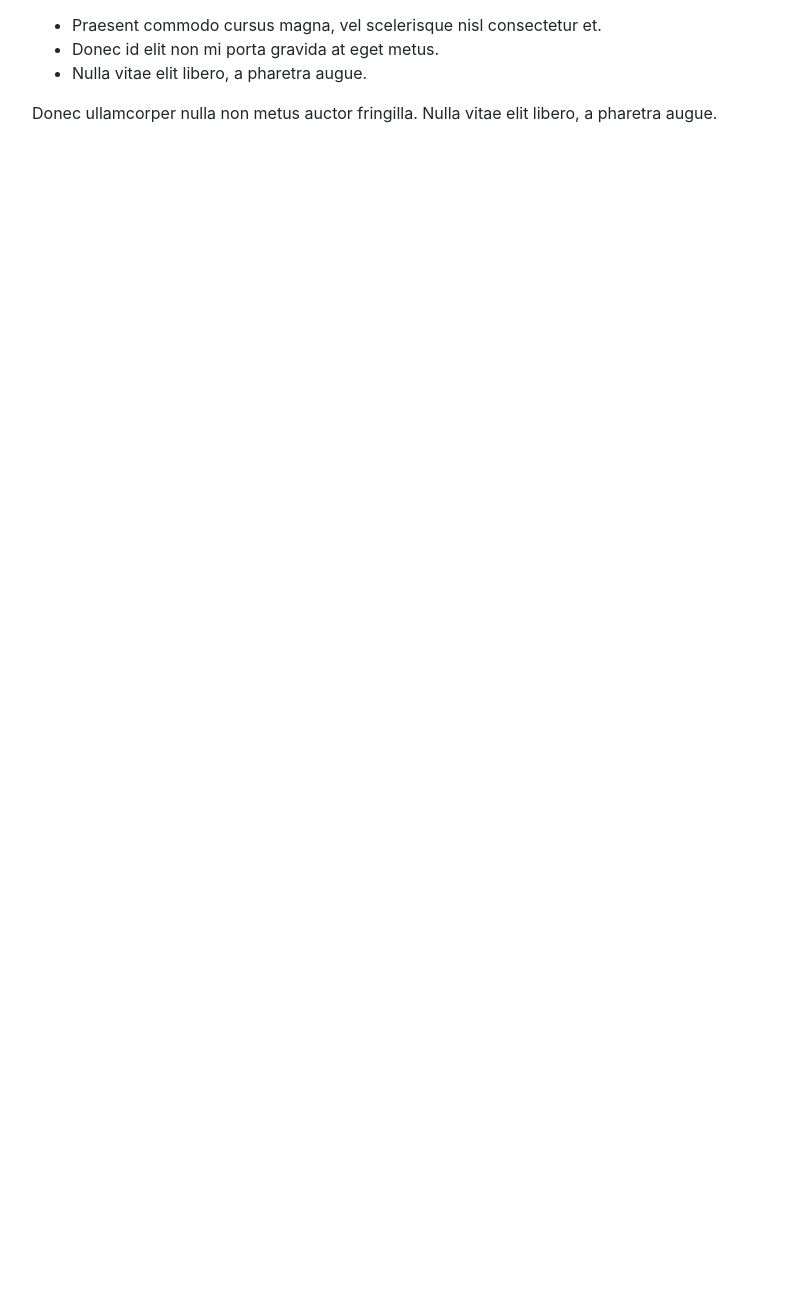
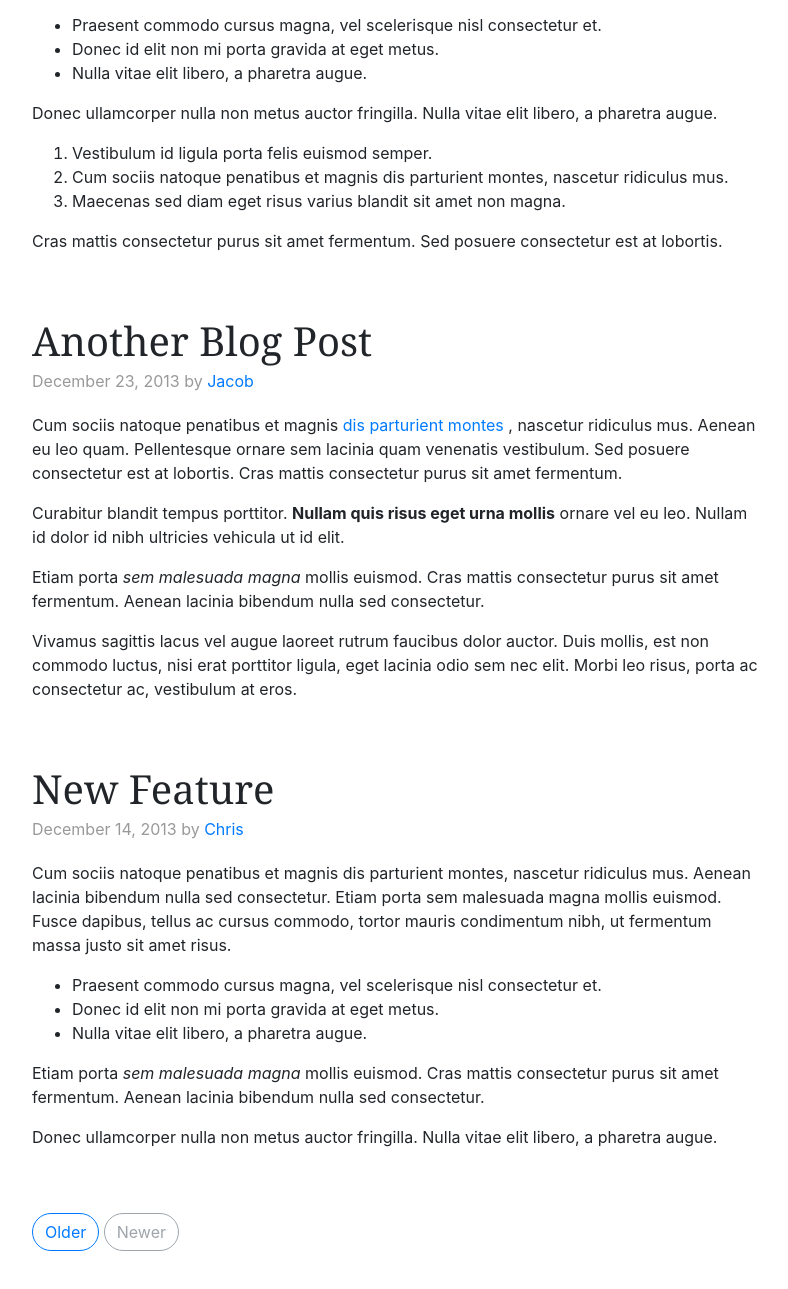
Before and after one commit to kimanicharles911/christian-blog, a plain HTML site: page index.html in a window 1280 px wide. Shown: the part 1718-3007 px from the top of the page, without its empty margins (53-841 px from the left). Before the commit the page ends 1907 px from the top, so only its background shows below. Drawn offline with Linux system fonts and the light colour scheme.

Commit message:
completed dummy home-page

```diff
--- a/css/cblog.css
+++ b/css/cblog.css
@@ -12,7 +12,9 @@ div{
   display: block;
 }
 a:-webkit-any-link{
+  color: webkit-link;
   cursor: pointer;
+  text-decoration: underline;
 }
 p{
   display: block;
@@ -85,3 +87,26 @@ li{
   display: list-item;
   text-align: -webkit-match-parent;
 }
+ol{
+  display: block;
+  list-style-type: decimal;
+  margin-block-start: 1em;
+  margin-block-end: 1em;
+  margin-inline-start: 0px;
+  margin-inline-end: 0px;
+  padding-inline-start: 40px;
+}
+nav{
+  display: block;
+}
+aside{
+  display: block;
+}
+h4{
+  display: block;
+  margin-block-start: 1.33em;
+  margin-block-end: 1.33em;
+  margin-inline-start: 0px;
+  margin-inline-end: 0px;
+  font-weight: bold;
+}
--- a/index.html
+++ b/index.html
@@ -166,9 +166,101 @@
               <li>Nulla vitae elit libero, a pharetra augue.</li>
             </ul>
             <p>Donec ullamcorper nulla non metus auctor fringilla. Nulla vitae elit libero, a pharetra augue.</p>
-
+            <ol>
+              <li>Vestibulum id ligula porta felis euismod semper.</li>
+              <li>Cum sociis natoque penatibus et magnis dis parturient montes, nascetur ridiculus mus.</li>
+              <li>Maecenas sed diam eget risus varius blandit sit amet non magna.</li>
+            </ol>
+            <p>Cras mattis consectetur purus sit amet fermentum. Sed posuere consectetur est at lobortis.</p>
           </div>
+          <div class="blog-post">
+            <h2 class="blog-post-title">Another Blog Post</h2>
+            <p class="blog-post-meta">
+              December 23, 2013 by
+              <a href="#">Jacob</a>
+            </p>
+            <p>
+              Cum sociis natoque penatibus et magnis
+              <a href="#">dis parturient montes</a>
+              , nascetur ridiculus mus. Aenean eu leo quam. Pellentesque ornare sem lacinia quam venenatis vestibulum. Sed posuere consectetur est at lobortis. Cras mattis consectetur purus sit amet fermentum.
+            </p>
+            <blockquote>
+              <p>
+                Curabitur blandit tempus porttitor.
+                <strong>Nullam quis risus eget urna mollis</strong>
+                ornare vel eu leo. Nullam id dolor id nibh ultricies vehicula ut id elit.
+              </p>
+            </blockquote>
+            <p>
+              Etiam porta
+              <em>sem malesuada magna</em>
+              mollis euismod. Cras mattis consectetur purus sit amet fermentum. Aenean lacinia bibendum nulla sed consectetur.
+            </p>
+            <p>
+              Vivamus sagittis lacus vel augue laoreet rutrum faucibus dolor auctor. Duis mollis, est non commodo luctus, nisi erat porttitor ligula, eget lacinia odio sem nec elit. Morbi leo risus, porta ac consectetur ac, vestibulum at eros.
+            </p>
+          </div>
+          <div class="blog-post">
+            <h2 class="blog-post-title">New Feature</h2>
+            <p class="blog-post-meta">
+              December 14, 2013 by
+              <a href="#">Chris</a>
+            </p>
+            <p>
+              Cum sociis natoque penatibus et magnis dis parturient montes, nascetur ridiculus mus. Aenean lacinia bibendum nulla sed consectetur. Etiam porta sem malesuada magna mollis euismod. Fusce dapibus, tellus ac cursus commodo, tortor mauris condimentum nibh, ut fermentum massa justo sit amet risus.
+            </p>
+            <ul>
+              <li>Praesent commodo cursus magna, vel scelerisque nisl consectetur et.</li>
+              <li>Donec id elit non mi porta gravida at eget metus.</li>
+              <li>Nulla vitae elit libero, a pharetra augue.</li>
+            </ul>
+            <p>
+              Etiam porta
+              <em>sem malesuada magna</em>
+              mollis euismod. Cras mattis consectetur purus sit amet fermentum. Aenean lacinia bibendum nulla sed consectetur.
+            </p>
+            <p>Donec ullamcorper nulla non metus auctor fringilla. Nulla vitae elit libero, a pharetra augue.</p>
+          </div>
+          <nav class="blog-pagination">
+            <a class="btn btn-outline-primary" href="#">Older</a>
+            <a class="btn btn-outline-secondary disabled" href="#" tabindex="-1" aria-disabled="true">Newer</a>
+          </nav>
         </div>
+        <aside class="col-md-4 blog-sidebar">
+          <div class="p-4 mb-3 bg-light rounded">
+            <h4 class="font-italic">About</h4>
+            <p class="mb-0">
+              Etiam porta
+              <em>sem malesuada magna </em>
+              mollis euismod. Cras mattis consectetur purus sit amet fermentum. Aenean lacinia bibendum nulla sed consectetur.
+            </p>
+          </div>
+          <div class="p-4">
+            <h4 class="font-italic">Archives</h4>
+            <ol class="list-unstyled mb-0">
+              <li><a href="#">March 2014</a></li>
+              <li><a href="#">February 2014</a></li>
+              <li><a href="#">January 2014</a></li>
+              <li><a href="#">December 2013</a></li>
+              <li><a href="#">November 2013</a></li>
+              <li><a href="#">October 2013</a></li>
+              <li><a href="#">September 2013</a></li>
+              <li><a href="#">August 2013</a></li>
+              <li><a href="#">July 2013</a></li>
+              <li><a href="#">June 2013</a></li>
+              <li><a href="#">May 2013</a></li>
+              <li><a href="#">April 2013</a></li>
+            </ol>
+          </div>
+          <div class="p-4">
+            <h4 class="font-italic">Elsewhere</h4>
+            <ol class="list-unstyled">
+              <li><a href="#">Githun</a></li>
+              <li><a href="#">Twitter</a></li>
+              <li><a href="#">Facebook</a></li>
+            </ol>
+          </div>
+        </aside>
       </div>
     </main>
 
```
